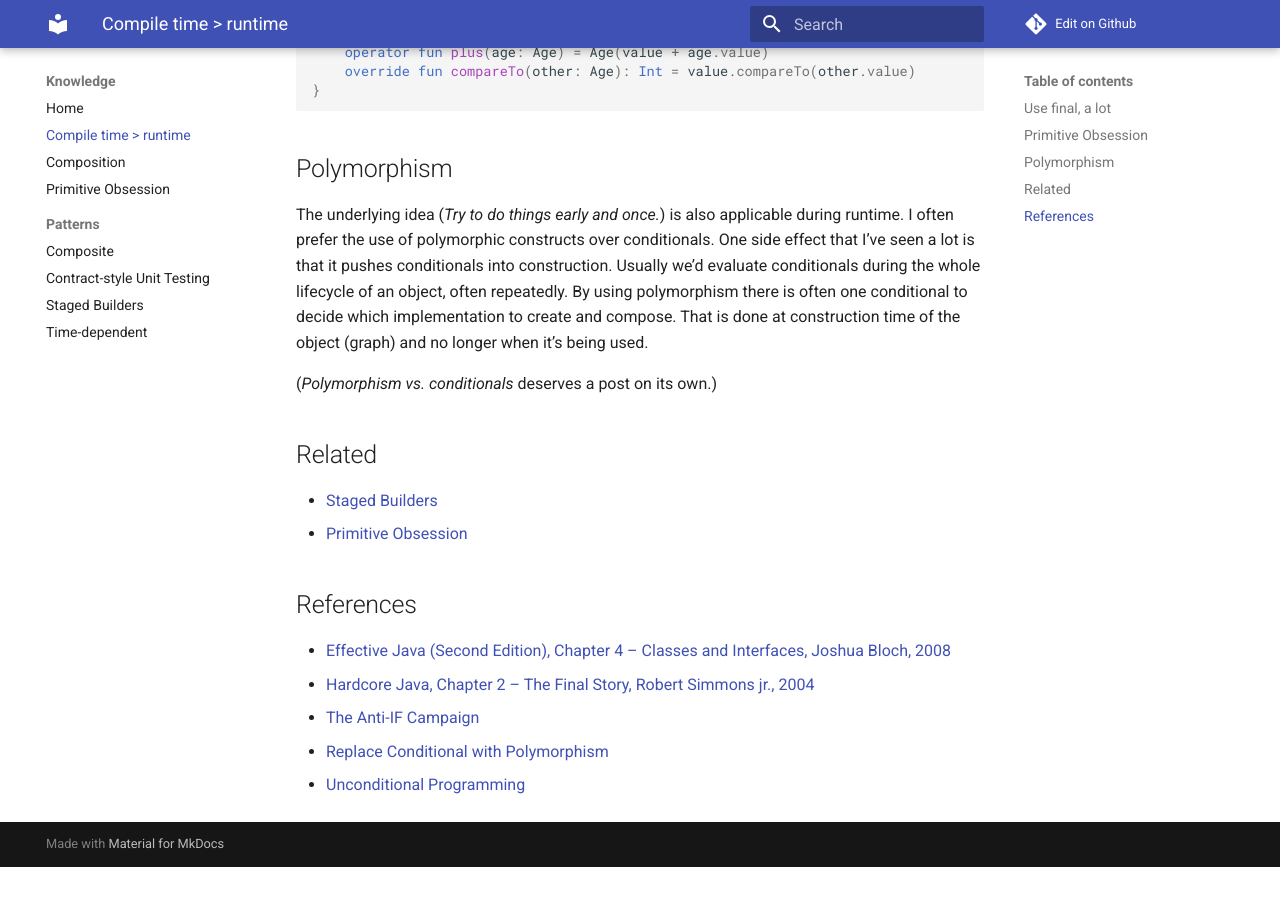
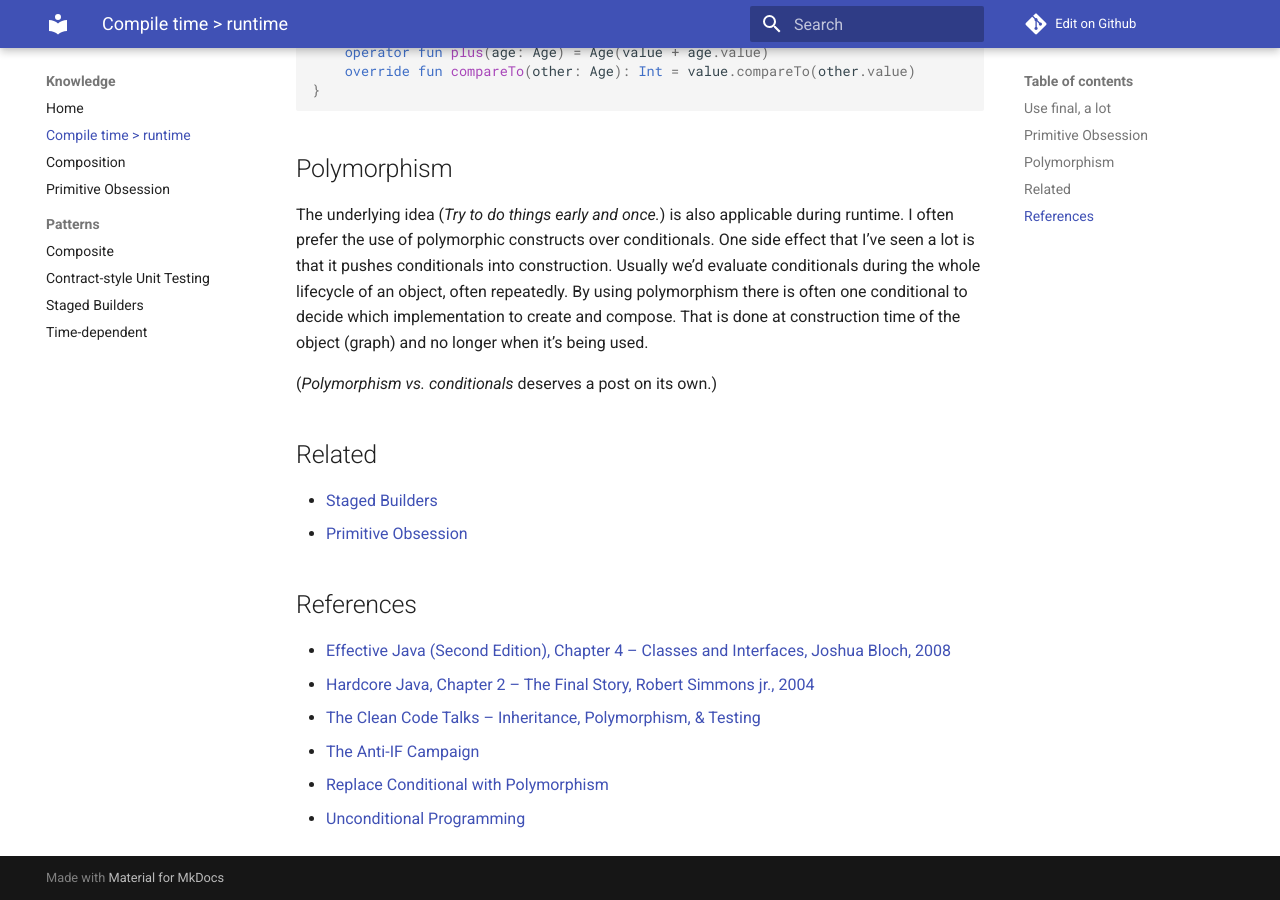
Before and after one commit to whiskeysierra/knowledge, an MkDocs documentation site: the page built from docs/compile-time-runtime.md, in a window 1280 px wide and 900 px high, scrolled down 2270 px. Built offline with MkDocs 1.6.1 and Material for MkDocs 9.7.7, drawn with Linux system fonts in a browser that asks for light colours; comment, search, counter and statistics services are not loaded; before the commit the page ends 3137 px from its top, so only the background shows below that.

Commit message:
Added link to video

```diff
--- a/docs/compile-time-runtime.md
+++ b/docs/compile-time-runtime.md
@@ -110,6 +110,7 @@ That is done at construction time of the object (graph) and no longer when it's
 
 * [Effective Java (Second Edition), Chapter 4 – Classes and Interfaces, Joshua Bloch, 2008](https://www.oreilly.com/library/view/effective-java-2nd/9780137150021/ch04.html)
 * [Hardcore Java, Chapter 2 – The Final Story, Robert Simmons jr., 2004](https://www.oreilly.com/library/view/hardcore-java/0596005687/ch02.html)
+* [The Clean Code Talks -- Inheritance, Polymorphism, & Testing](https://www.youtube.com/watch?v=4F72VULWFvc)
 * [The Anti-IF Campaign](https://francescocirillo.com/products/the-anti-if-campaign)
 * [Replace Conditional with Polymorphism](https://www.refactoring.com/catalog/replaceConditionalWithPolymorphism.html)
 * [Unconditional Programming](https://michaelfeathers.typepad.com/michael_feathers_blog/2013/11/unconditional-programming.html)
```
